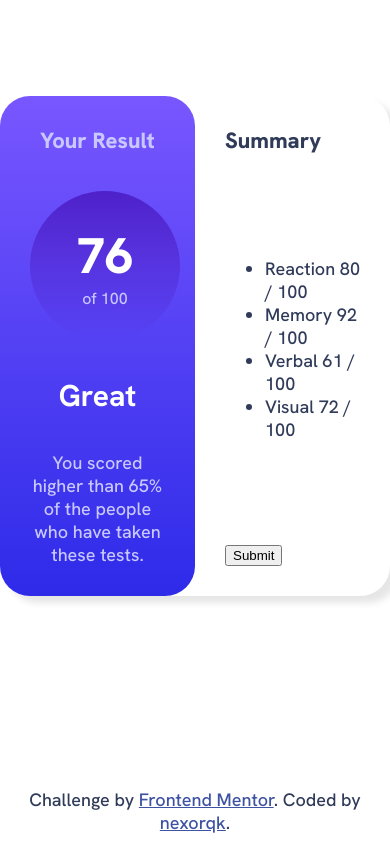
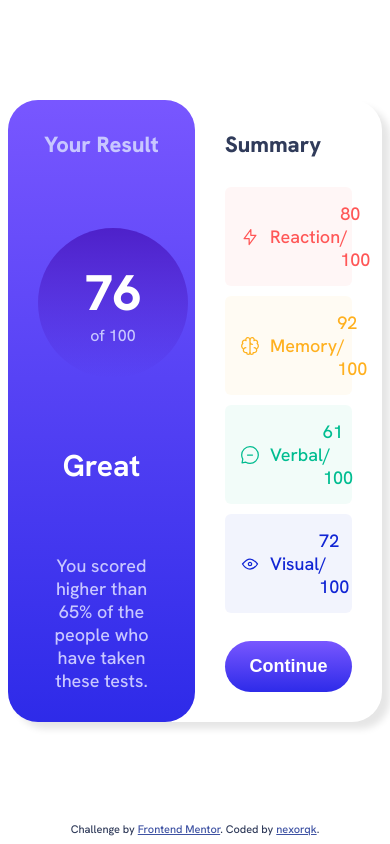
Before and after one commit to nexorqk/results-responsive, a plain HTML site: page index.html in a window 390 px wide. Drawn offline with Linux system fonts and the light colour scheme.

Commit message:
feat: right side and mobile resolution

```diff
--- a/index.html
+++ b/index.html
@@ -9,12 +9,11 @@
       sizes="32x32"
       href="./assets/images/favicon-32x32.png"
     />
-
     <title>Frontend Mentor | Results summary component</title>
     <link rel="stylesheet" href="styles.css" />
   </head>
   <body>
-    <main class="main">
+    <div class="card">
       <section class="result section">
         <h2 class="result__title title">Your Result</h2>
         <div class="result__circle">
@@ -28,27 +27,55 @@
       <section class="summary section">
         <h2 class="summary__title title">Summary</h2>
         <ul class="summary__list">
-          <li class="summary__list-item">Reaction 80 / 100</li>
-          <li class="summary__list-item">Memory 92 / 100</li>
-          <li class="summary__list-item">Verbal 61 / 100</li>
-          <li class="summary__list-item">Visual 72 / 100</li>
+          <li class="summary__list-item summary__list-item--reaction">
+            <img
+              class="summary__icon"
+              src="./assets/images/icon-reaction.svg"
+              alt="reaction icon"
+            />
+            Reaction
+            <p class="summary__list-rating">80 / 100</p>
+          </li>
+
+          <li class="summary__list-item summary__list-item--memory">
+            <img
+              class="summary__icon"
+              src="./assets/images/icon-memory.svg"
+              alt="memory icon"
+            />
+            Memory
+            <p class="summary__list-rating">92 / 100</p>
+          </li>
+          <li class="summary__list-item summary__list-item--verbal">
+            <img
+              class="summary__icon"
+              src="./assets/images/icon-verbal.svg"
+              alt="verbal icon"
+            />
+            Verbal
+            <p class="summary__list-rating">61 / 100</p>
+          </li>
+          <li class="summary__list-item summary__list-item--visual">
+            <img
+              class="summary__icon"
+              src="./assets/images/icon-visual.svg"
+              alt="visual icon"
+            />
+            Visual
+            <p class="summary__list-rating">72 / 100</p>
+          </li>
         </ul>
         <form>
-          <input type="submit" value="Submit" />
+          <button class="continue-btn" type="submit">Continue</button>
         </form>
       </section>
-    </main>
-    <footer class="footer">
+    </div>
+    <div class="attribution">
       Challenge by
-      <a
-        class="link"
-        href="https://www.frontendmentor.io?ref=challenge"
-        target="_blank"
+      <a href="https://www.frontendmentor.io?ref=challenge" target="_blank"
         >Frontend Mentor</a
       >. Coded by
-      <a class="link" href="https://github.com/nexorqk" target="_blank"
-        >nexorqk</a
-      >.
-    </footer>
+      <a href="https://github.com/nexorqk" target="_blank">nexorqk</a>.
+    </div>
   </body>
 </html>
--- a/styles.css
+++ b/styles.css
@@ -22,43 +22,25 @@
 }
 
 :root {
-  --summary-red: hsl(0, 100%, 67%);
-  --summary-yellow: hsl(39, 100%, 56%);
-  --summary-teal: hsl(166, 100%, 37%);
-  --summary-blue: hsl(234, 85%, 45%);
-
-  --light-slate-blue-bg: hsl(252, 100%, 67%);
-  --light-royal-blue-bg: hsl(241, 81%, 54%);
-  --violet-blue-circle: hsla(256, 72%, 46%, 1);
-  --persian-blue-circle: hsla(241, 72%, 46%, 0);
-
   --pale-blue: hsl(221, 100%, 96%);
   --light-lavender: hsl(241, 100%, 89%);
   --dark-gray-blue: hsl(224, 30%, 27%);
 }
 
-html {
+body {
   height: 100%;
-}
-
-body {
-  margin: 0;
-  height: 100%;
-  display: flex;
-  flex-direction: column;
   font-family: "Hanken Grotesk", sans-serif;
   font-weight: 500;
   font-size: 18px;
   color: var(--dark-gray-blue);
 }
 
-.main {
+.card {
   display: flex;
-  min-height: 500px;
   max-width: 700px;
-  margin: auto;
   border-radius: 30px;
   box-shadow: 8px 7px 7px 0px rgba(0, 0, 0, 0.1);
+  margin: 100px auto;
 }
 
 .section {
@@ -70,10 +52,7 @@ body {
 }
 
 .result {
-  background: linear-gradient(
-    var(--light-slate-blue-bg),
-    var(--light-royal-blue-bg)
-  );
+  background: linear-gradient(hsl(252, 100%, 67%), hsl(241, 81%, 54%));
   border-radius: 30px;
   text-align: center;
 }
@@ -93,10 +72,7 @@ body {
   flex-direction: column;
   justify-content: center;
   align-items: center;
-  background: linear-gradient(
-    var(--violet-blue-circle),
-    var(--persian-blue-circle)
-  );
+  background: linear-gradient(hsla(256, 72%, 46%, 1), hsla(241, 72%, 46%, 0));
   width: 150px;
   height: 150px;
   margin: 0 auto;
@@ -121,20 +97,109 @@ body {
 .result__score-subtitle {
   color: var(--light-lavender);
   font-size: 18px;
+  max-width: 300px;
 }
 
-.summary {
+.summary__list {
+  list-style: none;
+  padding: 0;
 }
 
-.footer {
-  margin-top: auto;
-  text-align: center;
-  padding-bottom: 10px;
+.summary__list-item {
+  display: flex;
+  align-items: center;
+  padding: 15px;
+  margin: 10px 0;
+  border-radius: 6px;
 }
 
-.link {
+.summary__list-item--reaction {
+  color: hsl(0, 100%, 67%);
+  background: hsla(0, 100%, 67%, 0.05);
+}
+
+.summary__list-item--memory {
+  color: hsl(39, 100%, 56%);
+  background: hsla(39, 100%, 56%, 0.05);
+}
+
+.summary__list-item--verbal {
+  color: hsl(166, 100%, 37%);
+  background: hsla(166, 100%, 37%, 0.05);
+}
+
+.summary__list-item--visual {
+  color: hsl(234, 85%, 45%);
+  background: hsla(234, 85%, 45%, 0.05);
+}
+
+.summary__icon {
+  margin-right: 10px;
+}
+
+.summary__list-rating {
+  margin: 0;
+  margin-left: auto;
+}
+
+.continue-btn {
+  border: none;
+  border-radius: 50px;
+  width: 100%;
+  padding: 15px;
+  font-size: 18px;
+  color: white;
+  font-weight: 800;
+  background: linear-gradient(hsl(252, 100%, 67%), hsl(241, 81%, 54%));
+  cursor: pointer;
+}
+
+.continue-btn:hover {
+  background: var(--dark-gray-blue);
+}
+
+.attribution {
+  font-size: 11px;
+  text-align: center;
+}
+.attribution a {
   color: hsl(228, 45%, 44%);
 }
 
 @media screen and (max-width: 375px) {
+  body {
+    margin: 0;
+  }
+
+  .card {
+    flex-direction: column;
+    border-radius: 0;
+    margin: 0 0 20px;
+  }
+
+  .section {
+    width: 100%;
+  }
+
+  .result {
+    border-radius: 0;
+    border-bottom-right-radius: 30px;
+    border-bottom-left-radius: 30px;
+  }
+
+  .result__title {
+    margin-bottom: 20px;
+  }
+
+  .result__circle {
+    margin-bottom: 20px;
+  }
+
+  .result__score {
+    margin-bottom: 10px;
+  }
+
+  .continue-btn {
+    background: var(--dark-gray-blue);
+  }
 }
```
